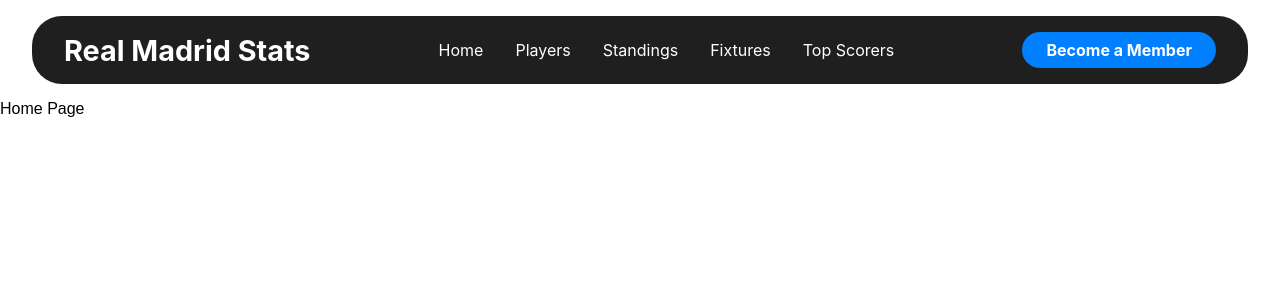
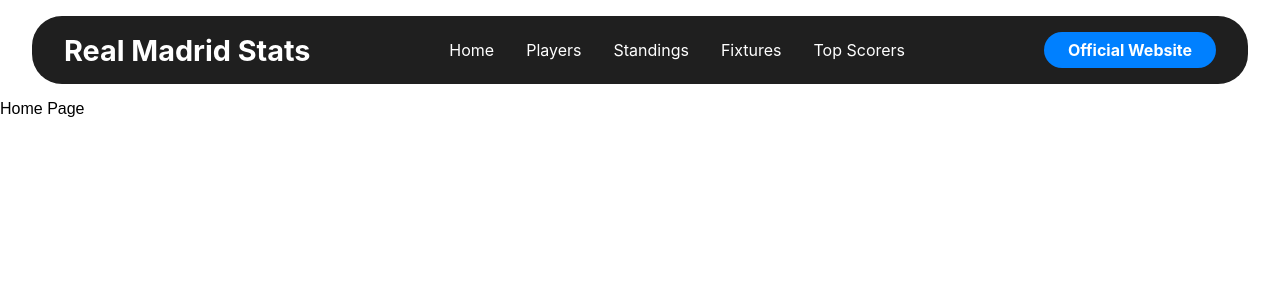
Before and after one commit to TimurRakhimov/FotballStats, a React (Create React App) app: page / in a window 1280 px wide. Shown: the top 300 px of the page. Built offline with nearby package versions, Linux system fonts and the light colour scheme.

Commit message:
Add official website in header

```diff
--- a/src/components/Header/Header.js
+++ b/src/components/Header/Header.js
@@ -15,7 +15,9 @@
                     <li><Link to="/statistics">Top Scorers</Link></li>
                 </ul>
             </nav>
-            <button className="cta-button">Become a Member</button>
+            <a href="https://www.realmadrid.com/en-US">
+            <button className="cta-button">Official Website</button>
+            </a>
         </header>
     );
 };
--- a/src/pages/StandingsPage.css
+++ b/src/pages/StandingsPage.css
@@ -67,7 +67,7 @@
  /* Hover Effect */
  .standings-table tbody tr:hover {
      background-color: #dfeeff; /* Subtle blue hover */
-     cursor: pointer;
+     cursor: default;
  }
 
  /* Position Column */
--- a/src/pages/StatisticsPage.css
+++ b/src/pages/StatisticsPage.css
@@ -68,7 +68,7 @@
  /* Hover Effect */
  .statistics-table tbody tr:hover {
      background-color: #dfeeff; /* Subtle blue hover */
-     cursor: pointer;
+     cursor: default;
  }
 
  /* Position Column */
```
